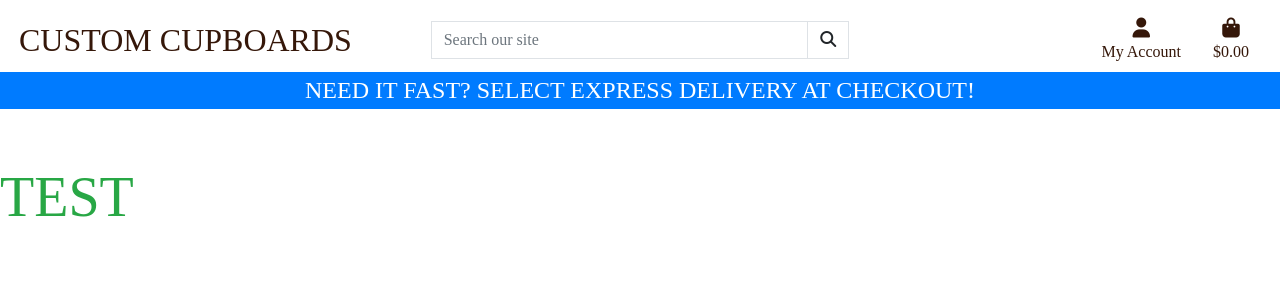
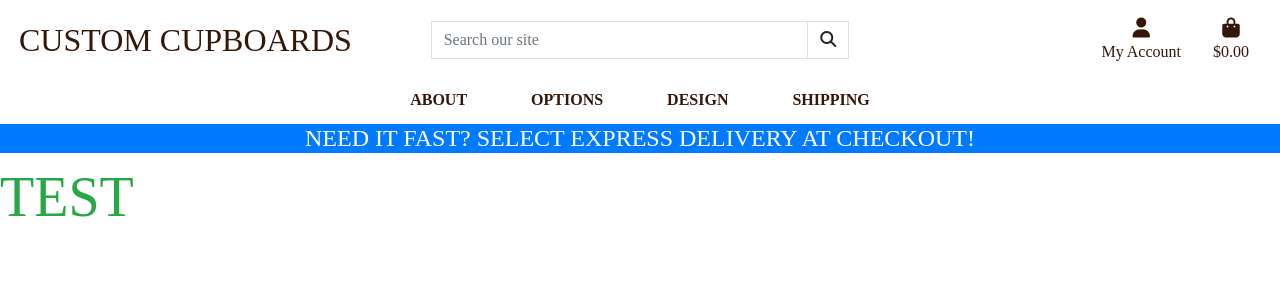
Before and after one commit to yasseramine/anothercup, a Django app: page / in a window 1280 px wide. Shown: the top 300 px of the page. Run offline with Django 3.2, Linux system fonts and the light colour scheme; some libraries are stand-ins or nearby versions.

Commit message:
Added main nav include to base.html

```diff
--- a/static/css/base.css
+++ b/static/css/base.css
@@ -27,10 +27,6 @@ body{
     border: none;
 }
 
-span .navbar-toggler-icon {
-    color: black !important;
-}
-
 @media (min-width: 992px) {
     .fixed-top-desktop-only {
         position: fixed;
--- a/templates/base.html
+++ b/templates/base.html
@@ -48,7 +48,7 @@
     <header class="container-fluid fixed-top">
         <div id="topnav" class="row bg-white pt-md-2 d-none d-md-flex">
             <div class="col-12 col-md-5 col-lg-4 my-auto py-1 py-md-0 text-center text-md-left pr-0 pr-lg-1">
-                <a href="#" class="nav-link main-logo-link pr-0 pr-lg-1 pl-0 pl-lg-1">
+                <a href="{% url 'home' %}" class="nav-link main-logo-link pr-0 pr-lg-1 pl-0 pl-lg-1">
                     <h2 class="logo-font text-black my-0">Custom Cupboards</h2>
                 </a>
             </div>
@@ -103,12 +103,20 @@
                 </ul>
             </div>
         </div>
-
-            {% include 'includes/mobile-top-header.html' %}
-
+        <div class="row bg-white d-flex pt-2">
+            <nav class="navbar navbar-expand-md navbar-light my-auto p-0 w-100 pb-1">
+                <div class="col-6 col-sm-3 d-flex d-md-none">
+                    <button class="navbar-toggler my-auto" type="button" data-toggle="collapse" data-target="#main-nav"
+                        aria-controls="main-nav" aria-expanded="false" aria-label="Toggle navigation">
+                        <i class="fas fa-bars fa-lg text-black my-auto"></i>
+                    </button>
+                    {% include 'includes/mobile-top-header.html' %}
+                    {% include 'includes/main-nav.html' %}
+            </nav>
+        </div>
         <div id="delivery-banner" class="row text-center">
             <div class="col bg-primary text-white">
-                <h4 class="logo-font my-1">Need it fast? Select Express Delivery at checkout!</h4>
+                <h4 class="logo-font my-0">Need it fast? Select Express Delivery at checkout!</h4>
             </div>
         </div>
     </header>
--- /dev/null
+++ b/templates/includes/main-nav.html
@@ -0,0 +1,43 @@
+<div class="collapse navbar-collapse" id="main-nav">
+    <ul class="navbar-nav mx-auto my-auto">
+        <li class="nav-item dropdown">
+            <a class="logo-font font-weight-bold nav-link text-black mr-5" href="#" id="info-link" data-toggle="dropdown" aria-haspopup="true" aria-expanded="false">
+                About
+            </a>
+            <div class="dropdown-menu border-0 pt-md-0" aria-labelledby="info-link">
+                <a href="#" class="dropdown-item pl-md-2">What we do</a>
+                <a href="#" class="dropdown-item pl-md-2">Constructing your Cupboard</a>
+            </div>
+        </li>
+
+        <li class="nav-item dropdown">
+            <a class="logo-font font-weight-bold nav-link text-black mr-5" href="#" id="options-link" data-toggle="dropdown" aria-haspopup="true" aria-expanded="false">
+                Options
+            </a>
+            <div class="dropdown-menu border-0 pt-md-0" aria-labelledby="options-link">
+                <a href="#" class="dropdown-item pl-md-2">Base Materials</a>
+                <a href="#" class="dropdown-item pl-md-2">Doors</a>
+                <a href="#" class="dropdown-item pl-md-2">Handles</a>
+            </div>
+        </li>
+
+        <li class="nav-item dropdown">
+            <a class="logo-font font-weight-bold nav-link text-black mr-5" href="#" id="design-link" data-toggle="dropdown" aria-haspopup="true" aria-expanded="false">
+                Design
+            </a>
+            <div class="dropdown-menu border-0 pt-md-0" aria-labelledby="design-link">
+                <a href="#" class="dropdown-item pl-md-2">Dimensions</a>
+                <a href="#" class="dropdown-item pl-md-2">Shelves</a>
+            </div>
+        </li>
+
+        <li class="nav-item dropdown">
+            <a class="logo-font font-weight-bold nav-link text-black" href="#" id="shipping-link" data-toggle="dropdown" aria-haspopup="true" aria-expanded="false">
+                Shipping
+            </a>
+            <div class="dropdown-menu border-0 pt-md-0" aria-labelledby="shipping-link">
+                <a href="#" class="dropdown-item pl-md-2">Info</a>
+            </div>
+        </li>
+    </ul>
+</div>
--- a/templates/includes/mobile-top-header.html
+++ b/templates/includes/mobile-top-header.html
@@ -1,19 +1,9 @@
-<div class="row bg-white d-flex d-md-none pt-1">
-    <div class="col-6 col-sm-3 p-0 d-block my-auto d-md-none text-left">
 <ul class="pl-0 list-inline list-unstyled text-left my-auto my-0">
-            <li class="list-inline-item my-auto p-0">
-                <nav class="navbar navbar-expand-md navbar-light my-auto p-0 w-100">
-                    <button class="navbar-toggler my-auto" type="button" data-toggle="collapse" data-target="#main-nav"
-                        aria-controls="main-nav" aria-expanded="false" aria-label="Toggle navigation">
-                        <i class="fas fa-bars fa-lg text-black my-auto"></i>
-                    </button>
-                </nav>
-            </li>
-            <li class="list-inline-item p-0 my-auto">
-                <a class="text-black nav-link my-auto p-0" href="#" id="mobile-search" data-toggle="dropdown" aria-haspopup="true"
-                    aria-expanded="false">
+    <li class="list-inline-item p-0 d-block d-md-none">
+        <a class="text-black nav-link my-auto p-0" href="#" id="mobile-search" data-toggle="dropdown"
+            aria-haspopup="true" aria-expanded="false">
             <div class="text-center">
-                        <i class="fas fa-search fa-lg"></i>
+                <i class="fas fa-search fa-lg p-2"></i>
             </div>
         </a>
         <div class="dropdown-menu border-0 w-100 p-3 rounded-0 my-0" aria-labelledby="mobile-search">
@@ -22,10 +12,11 @@
                     <input class="form-control border border-black rounded-0" type="text" name="q"
                         placeholder="Search our site">
                     <div class="input-group-append">
-                                <button class="form-control form-control btn btn-black border border-black rounded-0"
+                        <button
+                            class="form-control form-control btn btn-black border border-black rounded-0"
                             type="submit">
                             <span class="icon">
-                                        <i class="fas fa-search"></i>
+                                <i class="fas fa-search p-2"></i>
                             </span>
                         </button>
                     </div>
@@ -35,20 +26,21 @@
     </li>
 </ul>
 </div>
-    <div class="col-sm-6 d-none d-sm-block p-0 my-auto text-center d-md-none">
-        <a href="#" class="nav-link main-logo-link pr-0 pl-0">
+<div class="col-0 col-sm-6 d-none d-sm-block p-0 my-auto text-center d-md-none">
+    <a href="{% url 'home' %}" class="nav-link pr-0 pl-0">
         <h2 class="logo-font text-black my-0">Custom Cupboards</h2>
     </a>
 </div>
 <div class="col-6 col-sm-3 p-0 pr-2 my-auto text-right d-block d-md-none">
     <ul class="list-inline list-unstyled text-right p-0 my-0">
         <li class="list-inline-item dropdown p-0">
-                <a class="text-black nav-link p-0" href="#" id="user-options" data-toggle="dropdown" aria-haspopup="true" aria-expanded="false">
+            <a class="text-black nav-link p-0 pr-1" href="#" id="user-options" data-toggle="dropdown"
+                aria-haspopup="true" aria-expanded="false">
                 <div class="text-center">
-                        <i class="fas fa-user fa-lg"></i>
+                    <i class="fas fa-user fa-lg p-2"></i>
                 </div>
             </a>
-                <div class="dropdown-menu border-0" aria-labelledby="user-options">
+            <div class="dropdown-menu dropdown-menu-right text-right border-0" aria-labelledby="user-options">
                 <a href="#" class="dropdown-item">Order History</a>
                 <a href="#" class="dropdown-item">My Profile</a>
                 <a href="#" class="dropdown-item">Logout</a>
@@ -57,19 +49,16 @@
             </div>
         </li>
         <li class="list-inline-item p-0">
-                <a class="nav-link p-0" href="#">
+            <a class="nav-link text-black p-0" href="#">
                 <div class="text-center">
-                    <i class="fas fa-shopping-bag fa-lg"></i>
+                    <i class="fas fa-shopping-bag fa-lg p-2"></i>
                 </div>
             </a>
         </li>
     </ul>
 </div>
-    </div>
-    <div class="row bg-white d-block d-sm-none text-center pt-0">
-    <div class="col-12 text-center pt-0">
-        <a href="#" class="nav-link pt-0">
-            <h2 class="logo-font text-black my-0 text-center">Custom Cupboards</h2>
+    <div class="col-12 d-block d-sm-none pt-1 text-center">
+        <a href="{% url 'home' %}" class="nav-link pt-0 text-center">
+            <h2 class="logo-font text-black my-0">Custom Cupboards</h2>
         </a>
     </div>
-    </div>
```
Lines whose indentation alone changed are shown as unchanged.
